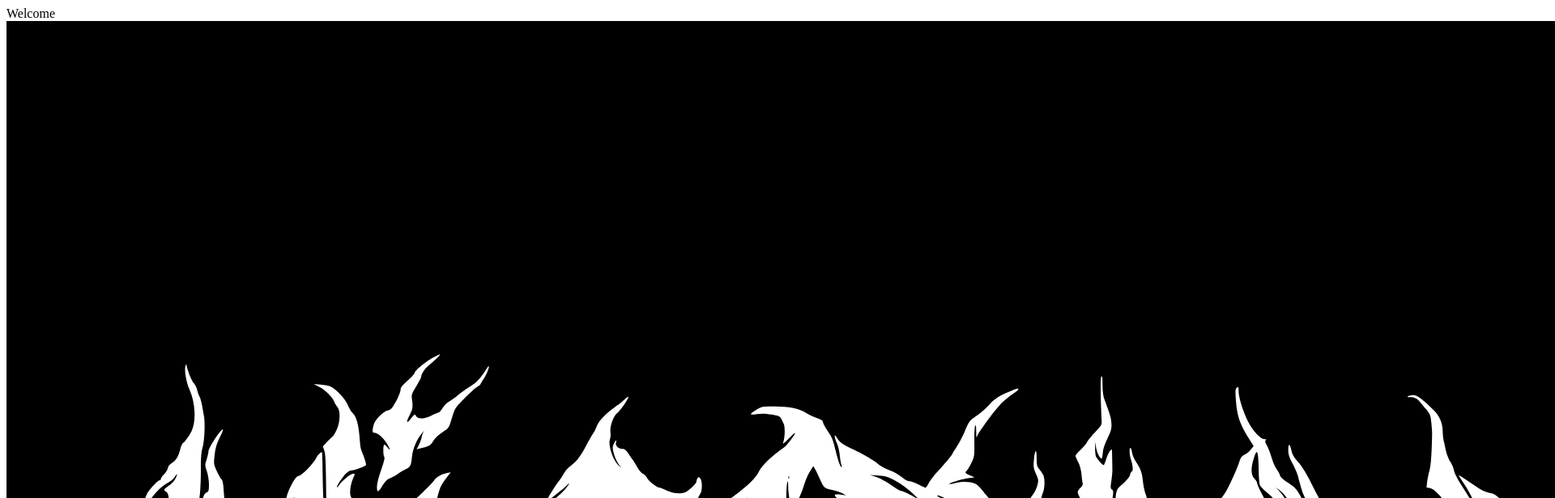
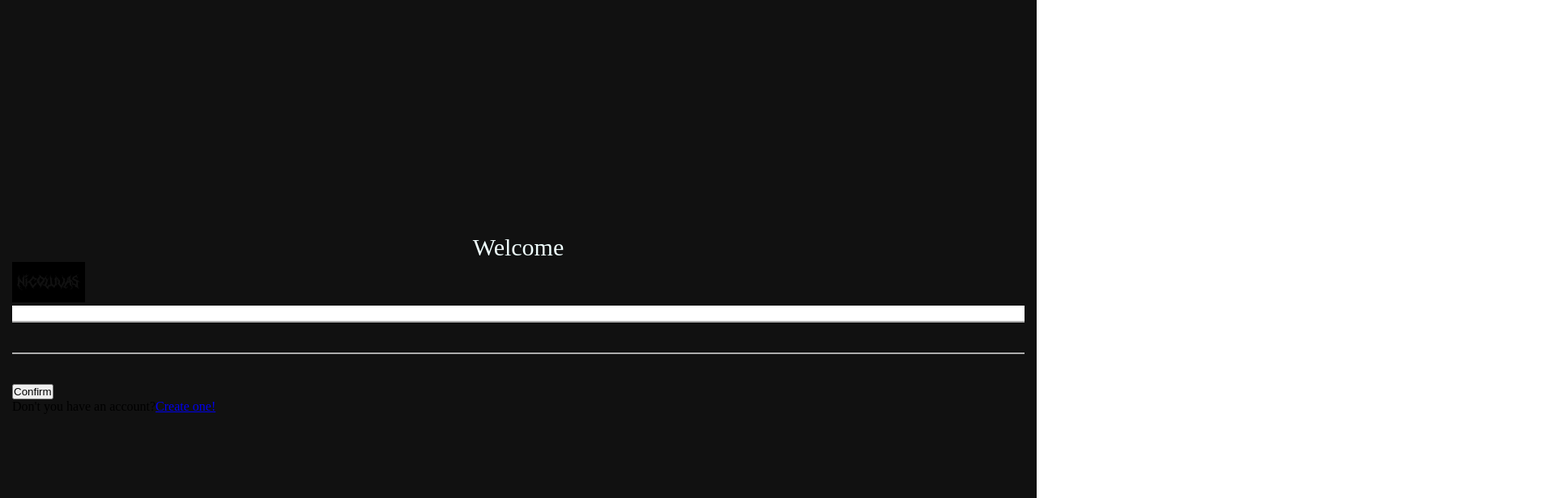
Before and after one commit to nicoluvas/jsx-playground, a React (Create React App) app: page / in a window 1280 px wide. Shown: the top 616 px of the page at 81% size, 1920 px wide, since content can reach past the window. Built offline with nearby package versions, Linux system fonts and the light colour scheme.

Commit message:
more styles

```diff
--- a/src/App.css
+++ b/src/App.css
@@ -26,5 +26,32 @@
 }
 
 .login-form-title{
+    display: block;
+    font-size: 30px;
+    color: azure;
+
+    line-height:1.2;
+    text-align: center;
+}
+
+.form-img img {
+    width: 90px;
+}
+
+.wrap-input {
+    width: 100%;
+    position: relative;
+    border-bottom: 2px solid #adadad;
+    margin-bottom: 37px;
 
 }
+
+.input{
+    font-size: 16px;
+    color: white;
+    line-height: 1.2;
+    border: none;
+    display: block;
+
+    width: 100%;
+}
--- a/src/App.js
+++ b/src/App.js
@@ -1,4 +1,6 @@
 import logoIMG from './assets/title.svg'
+import React, { Component } from 'react';
+import './App.css'
 
 function App() {
     return(
@@ -10,20 +12,20 @@ function App() {
                     <span className="login-form-title">Welcome</span>
 
                     <span className="form-img">
-                        <img src={logoIMG} alt="nicoluvas"/>
+                        <img src={logoIMG} alt="nicoluvas" className=""/>
                     </span>
 
                     <div className="wrap-input">
-                        <input type="email"/>
+                        <input className="input" type="email"/>
                         <span className="focus-input" data-placeholder="Email"></span>
                     </div>
 
                     <div className="wrap-input">
-                        <input type="password"/>
+                        <inpu className="input" type="password"/>
                         <span className="focus-input" data-placeholder="Password"></span>
                     </div>
 
-                    <div className="container-container-logi-form-btn">
+                    <div className="container-container-login-form-btn">
                         <button className="login-form-btn">Confirm</button>
                     </div>
 
```
